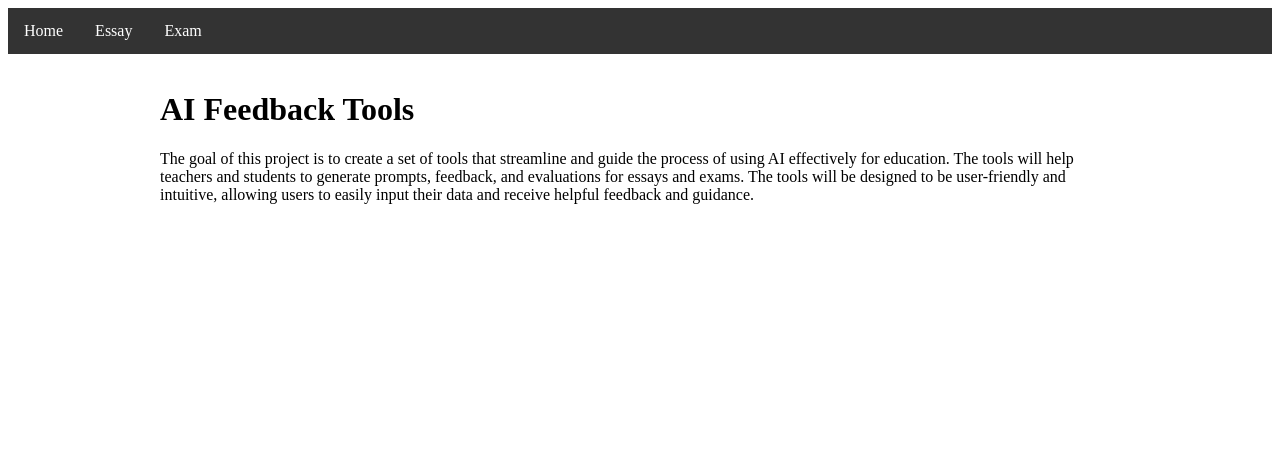
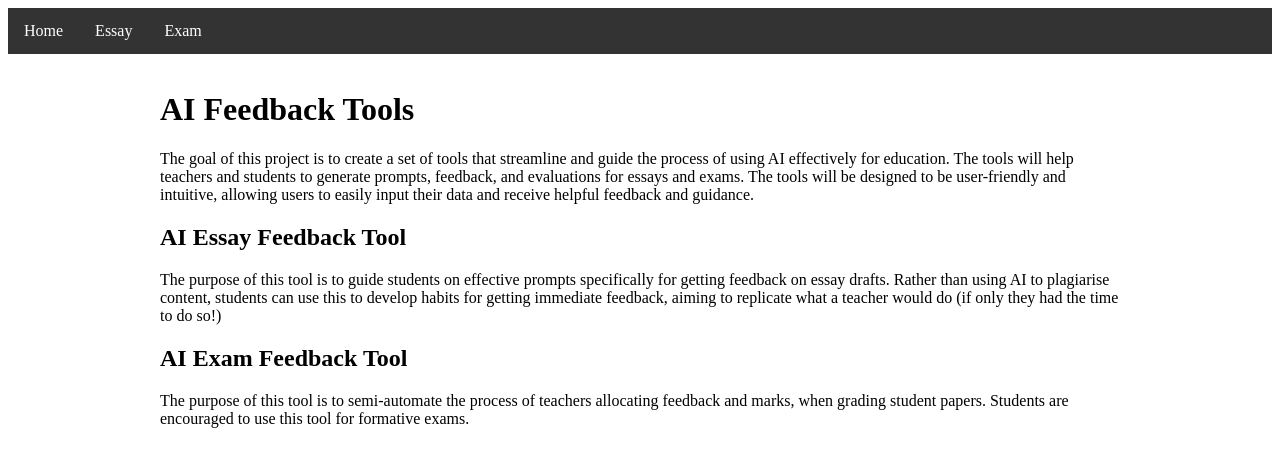
Before and after one commit to cggs-matthew-pham/er-stream, a SvelteKit app: page / in a window 1280 px wide. Shown: the top 466 px of the page. Built offline with nearby package versions, Linux system fonts and the light colour scheme.

Commit message:
Updated home page tool descriptions

```diff
--- a/src/routes/+page.svelte
+++ b/src/routes/+page.svelte
@@ -4,5 +4,8 @@
     <p>
         The goal of this project is to create a set of tools that streamline and guide the process of using AI effectively for education. The tools will help teachers and students to generate prompts, feedback, and evaluations for essays and exams. The tools will be designed to be user-friendly and intuitive, allowing users to easily input their data and receive helpful feedback and guidance.
     </p>
-
+    <h2>AI Essay Feedback Tool</h2>
+    <p>The purpose of this tool is to guide students on effective prompts specifically for getting feedback on essay drafts. Rather than using AI to plagiarise content, students can use this to develop habits for getting immediate feedback, aiming to replicate what a teacher would do (if only they had the time to do so!)</p>
+<h2>AI Exam Feedback Tool</h2>
+<p>The purpose of this tool is to semi-automate the process of teachers allocating feedback and marks, when grading student papers. Students are encouraged to use this tool for formative exams. </p>
 </main>
```
